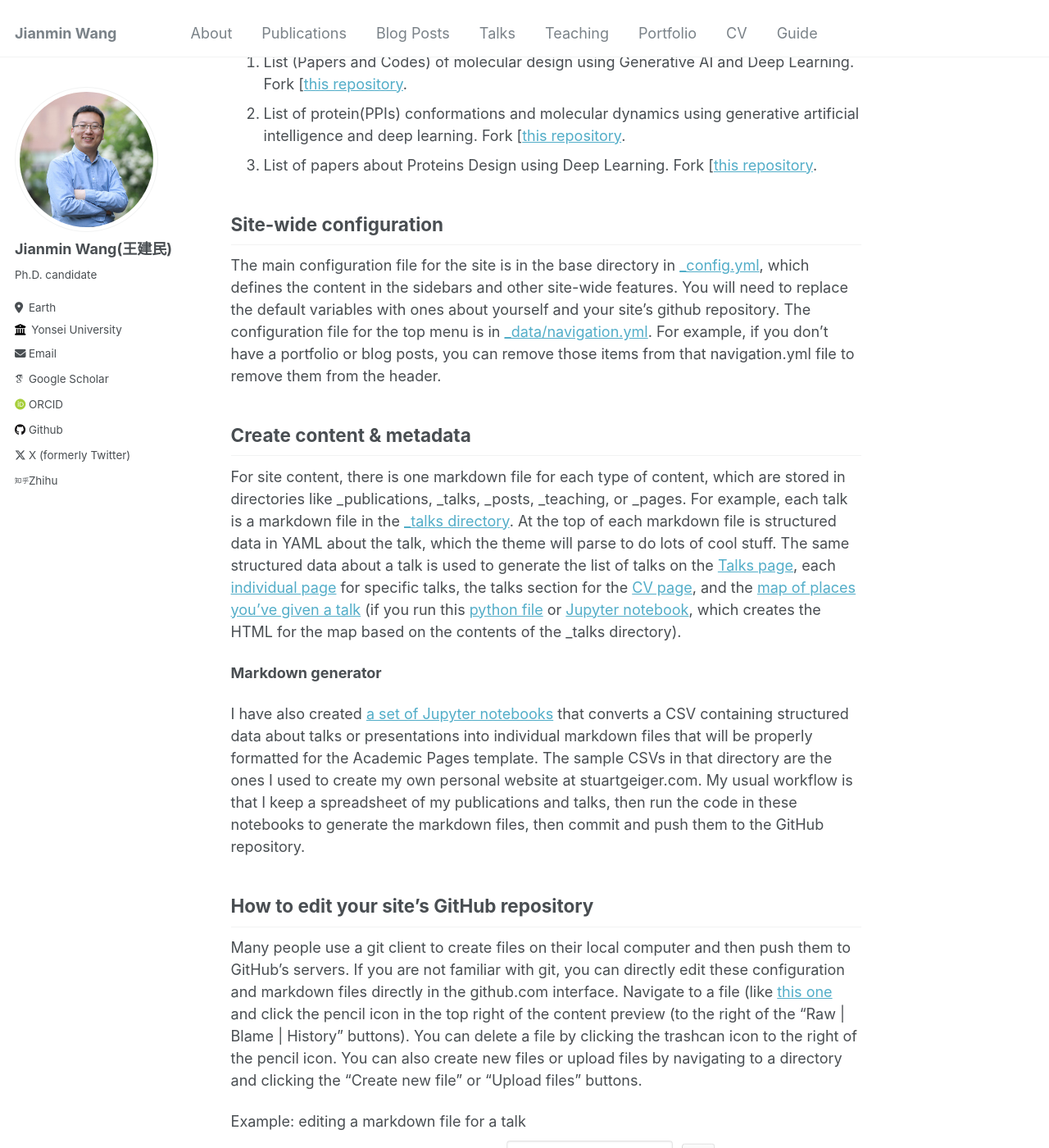
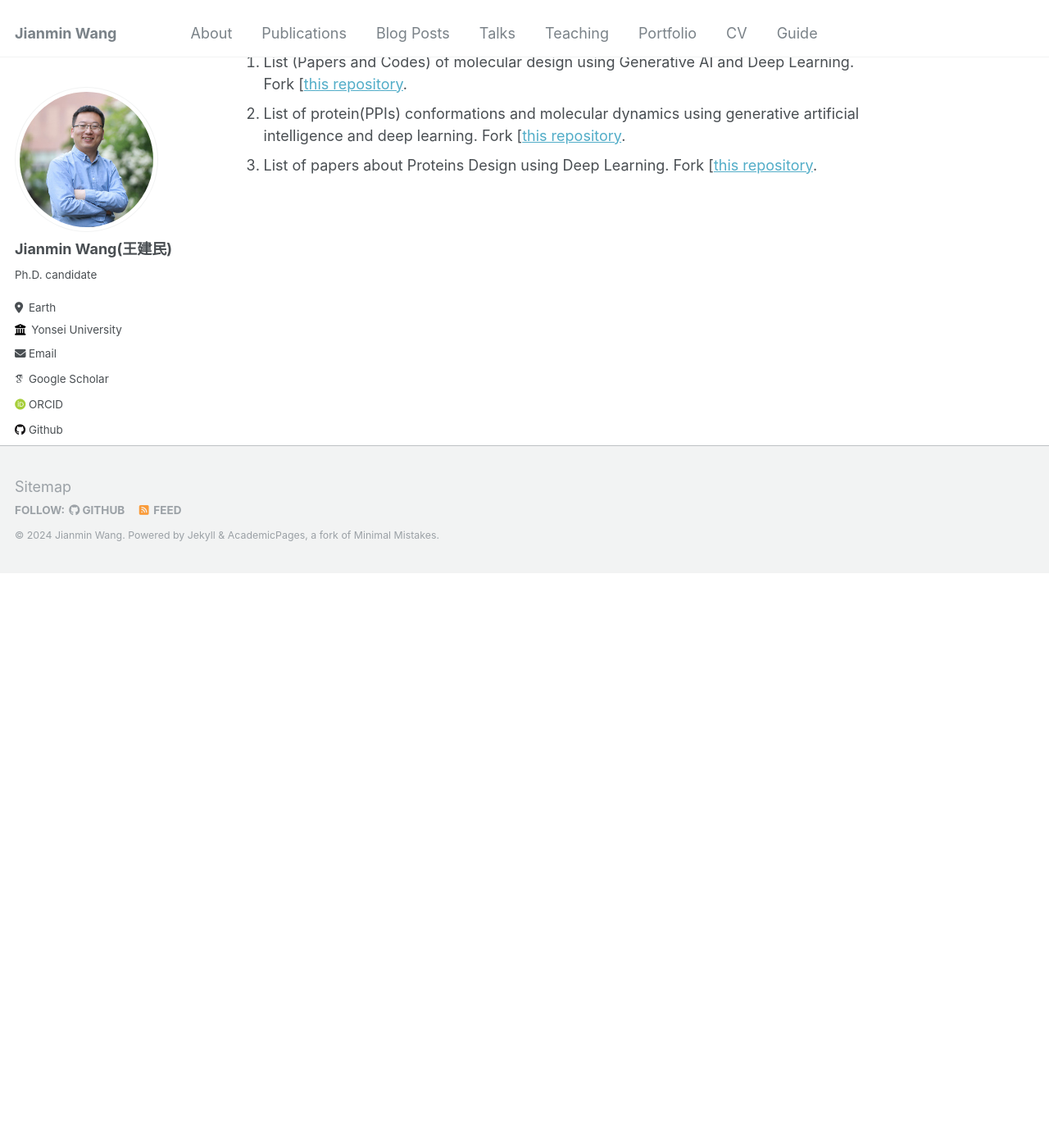
Before and after one commit to Jianmin2drugai/Jianmin2drugai.github.io, a Jekyll site: the page built from _pages/about.md, in a window 1280 px wide and 1400 px high, scrolled down 701 px. Shown: the whole window at 82% size. Built offline with Jekyll 4.4.1, drawn with Linux system fonts in a browser that asks for light colours; some web fonts are replaced; some of the changed text lies outside the part shown.

Commit message:
Update about.md

```diff
--- a/_pages/about.md
+++ b/_pages/about.md
@@ -30,28 +30,3 @@
 1. List (Papers and Codes) of molecular design using Generative AI and Deep Learning. Fork [[this repository](https://github.com/AspirinCode/papers-for-molecular-design-using-DL).
 2. List of protein(PPIs) conformations and molecular dynamics using generative artificial intelligence and deep learning. Fork [[this repository](https://github.com/AspirinCode/awesome-AI4ProteinConformation-MD).
 3. List of papers about Proteins Design using Deep Learning. Fork [[this repository](https://github.com/Peldom/papers_for_protein_design_using_DL).
-
-
-Site-wide configuration
-------
-The main configuration file for the site is in the base directory in [_config.yml](https://github.com/academicpages/academicpages.github.io/blob/master/_config.yml), which defines the content in the sidebars and other site-wide features. You will need to replace the default variables with ones about yourself and your site's github repository. The configuration file for the top menu is in [_data/navigation.yml](https://github.com/academicpages/academicpages.github.io/blob/master/_data/navigation.yml). For example, if you don't have a portfolio or blog posts, you can remove those items from that navigation.yml file to remove them from the header.
-
-Create content & metadata
-------
-For site content, there is one markdown file for each type of content, which are stored in directories like _publications, _talks, _posts, _teaching, or _pages. For example, each talk is a markdown file in the [_talks directory](https://github.com/academicpages/academicpages.github.io/tree/master/_talks). At the top of each markdown file is structured data in YAML about the talk, which the theme will parse to do lots of cool stuff. The same structured data about a talk is used to generate the list of talks on the [Talks page](https://academicpages.github.io/talks), each [individual page](https://academicpages.github.io/talks/2012-03-01-talk-1) for specific talks, the talks section for the [CV page](https://academicpages.github.io/cv), and the [map of places you've given a talk](https://academicpages.github.io/talkmap.html) (if you run this [python file](https://github.com/academicpages/academicpages.github.io/blob/master/talkmap.py) or [Jupyter notebook](https://github.com/academicpages/academicpages.github.io/blob/master/talkmap.ipynb), which creates the HTML for the map based on the contents of the _talks directory).
-
-**Markdown generator**
-
-I have also created [a set of Jupyter notebooks](https://github.com/academicpages/academicpages.github.io/tree/master/markdown_generator
-) that converts a CSV containing structured data about talks or presentations into individual markdown files that will be properly formatted for the Academic Pages template. The sample CSVs in that directory are the ones I used to create my own personal website at stuartgeiger.com. My usual workflow is that I keep a spreadsheet of my publications and talks, then run the code in these notebooks to generate the markdown files, then commit and push them to the GitHub repository.
-
-How to edit your site's GitHub repository
-------
-Many people use a git client to create files on their local computer and then push them to GitHub's servers. If you are not familiar with git, you can directly edit these configuration and markdown files directly in the github.com interface. Navigate to a file (like [this one](https://github.com/academicpages/academicpages.github.io/blob/master/_talks/2012-03-01-talk-1.md) and click the pencil icon in the top right of the content preview (to the right of the "Raw | Blame | History" buttons). You can delete a file by clicking the trashcan icon to the right of the pencil icon. You can also create new files or upload files by navigating to a directory and clicking the "Create new file" or "Upload files" buttons.
-
-Example: editing a markdown file for a talk
-![Editing a markdown file for a talk](/images/editing-talk.png)
-
-For more info
-------
-More info about configuring Academic Pages can be found in [the guide](https://academicpages.github.io/markdown/). The [guides for the Minimal Mistakes theme](https://mmistakes.github.io/minimal-mistakes/docs/configuration/) (which this theme was forked from) might also be helpful.
```
